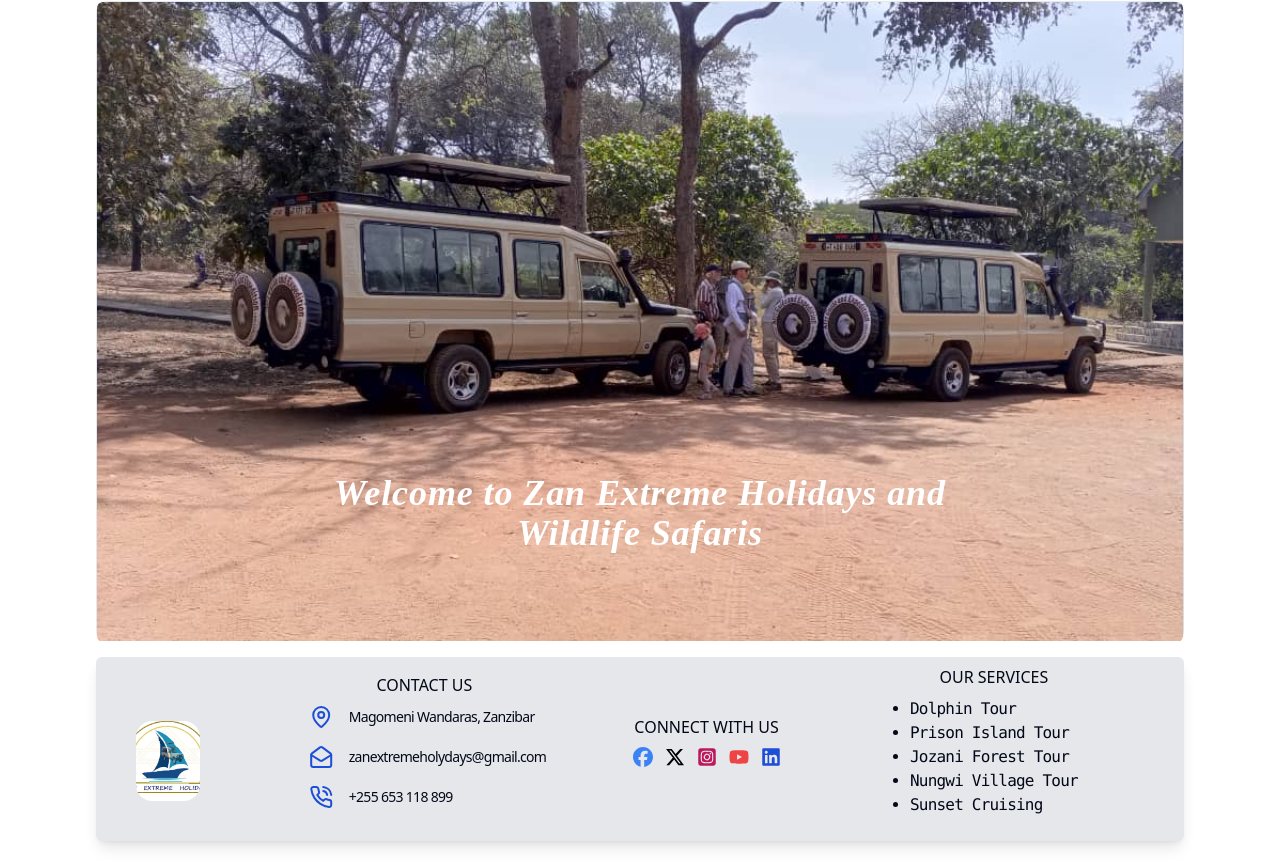
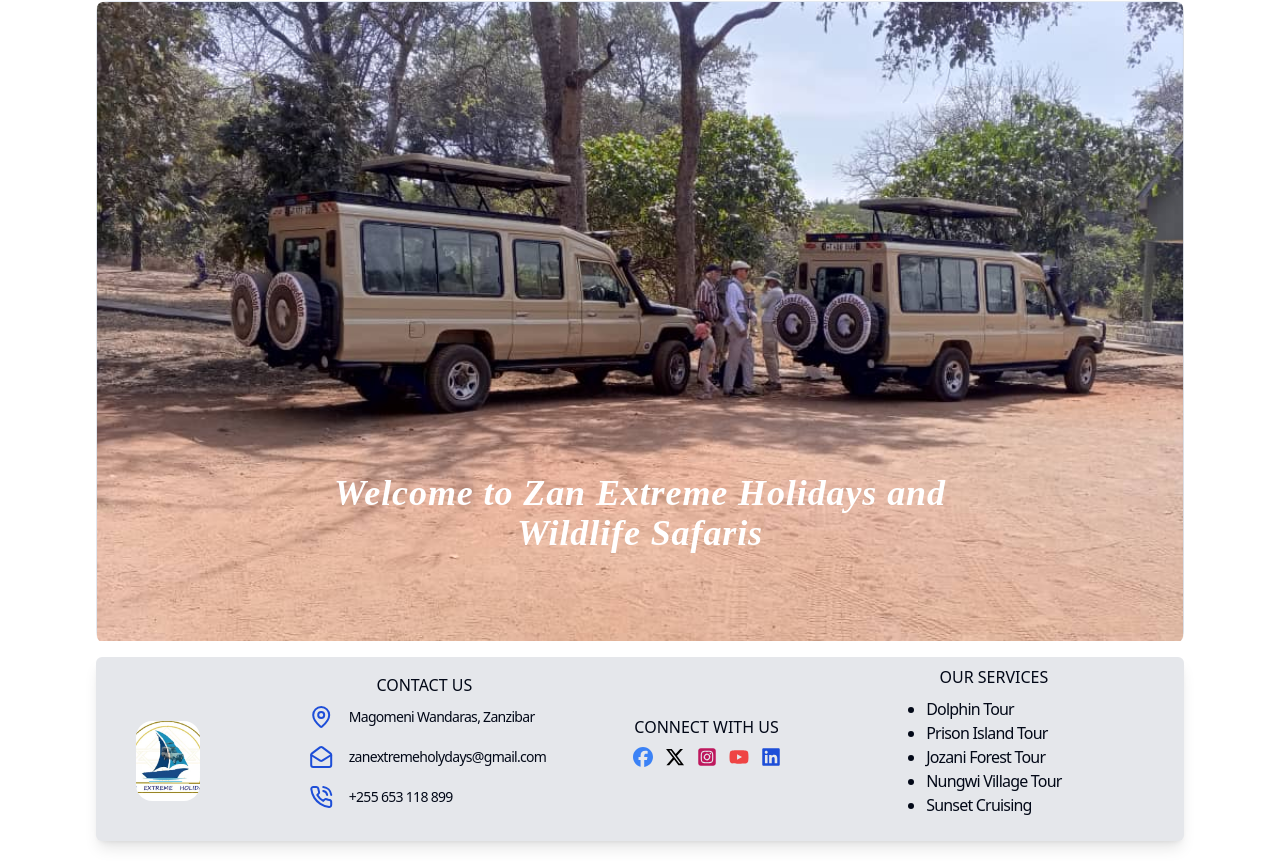
Before and after one commit to asnganje/zan-extreme-app, a React (Vite) app: page / in a window 1280 px wide. Shown: the part 147-1008 px from the top of the page. Built offline with nearby package versions, Linux system fonts and the light colour scheme.

Commit message:
Fix footer styling

```diff
--- a/src/components/Footer/Footer.tsx
+++ b/src/components/Footer/Footer.tsx
@@ -44,7 +44,7 @@ function Footer() {
         </div>
         <div className="">
           <h3 className="text-center my-2">OUR SERVICES</h3>
-          <ul className="list-disc font-mono tracking-tighter">
+          <ul className="list-disc tracking-tighter">
             {
               service.map((item)=> {
                 return <li key={item.id}>
```
